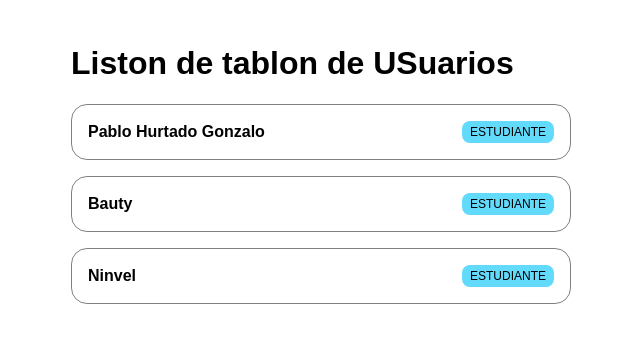
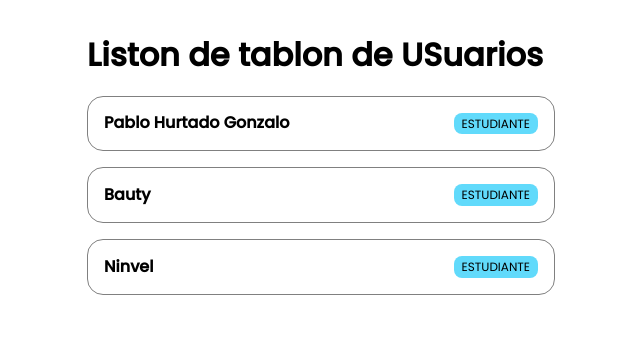
Before and after one commit to Coshiloco/Proyectos_React, a React (Vite) app: page / in a window 1280 px wide. Shown: the top 342 px of the page, without its empty margins (319-959 px from the left). Built offline with nearby package versions, Linux system fonts and the light colour scheme.

Commit message:
CSS GLobal y MOdules

```diff
--- a/src/index.css
+++ /dev/null
@@ -1,3 +0,0 @@
-body {
-	font-family: Arial, Helvetica, sans-serif;
-}
--- a/src/main.jsx
+++ b/src/main.jsx
@@ -1,7 +1,7 @@
 import ReactDOM from 'react-dom';
 import AppConChildren from './App';
 import Title from './components/Title';
-import './index.css';
+import './styles/index.css';
 
 // variables
 const curso = 'React';
--- /dev/null
+++ b/src/styles/fonts.css
@@ -0,0 +1,5 @@
+@import url('https://fonts.googleapis.com/css2?family=Poppins:ital,wght@0,400;0,500;1,400&display=swap');
+
+body {
+	font-family: 'Poppins', sans-serif;
+}
--- /dev/null
+++ b/src/styles/index.css
@@ -0,0 +1,4 @@
+@import './resets.css';
+@import './fonts.css';
+
+/*Resets*/
--- /dev/null
+++ b/src/styles/resets.css
@@ -0,0 +1,287 @@
+/*! modern-normalize v1.1.0 | MIT License | https://github.com/sindresorhus/modern-normalize */
+
+/*
+Document
+========
+*/
+
+/**
+Use a better box model (opinionated).
+*/
+
+*,
+::before,
+::after {
+	box-sizing: border-box;
+}
+
+/**
+Use a more readable tab size (opinionated).
+*/
+
+html {
+	-moz-tab-size: 4;
+	tab-size: 4;
+}
+
+/**
+1. Correct the line height in all browsers.
+2. Prevent adjustments of font size after orientation changes in iOS.
+*/
+
+html {
+	line-height: 1.15; /* 1 */
+	-webkit-text-size-adjust: 100%; /* 2 */
+}
+
+/*
+Sections
+========
+*/
+
+/**
+Remove the margin in all browsers.
+*/
+
+body {
+	margin: 0;
+}
+
+/**
+Improve consistency of default fonts in all browsers. (https://github.com/sindresorhus/modern-normalize/issues/3)
+*/
+
+body {
+	font-family: system-ui, -apple-system,
+		/* Firefox supports this but not yet `system-ui` */ 'Segoe UI', Roboto,
+		Helvetica, Arial, sans-serif, 'Apple Color Emoji', 'Segoe UI Emoji';
+}
+
+/*
+Grouping content
+================
+*/
+
+/**
+1. Add the correct height in Firefox.
+2. Correct the inheritance of border color in Firefox. (https://bugzilla.mozilla.org/show_bug.cgi?id=190655)
+*/
+
+hr {
+	height: 0; /* 1 */
+	color: inherit; /* 2 */
+}
+
+/*
+Text-level semantics
+====================
+*/
+
+/**
+Add the correct text decoration in Chrome, Edge, and Safari.
+*/
+
+abbr[title] {
+	text-decoration: underline dotted;
+}
+
+/**
+Add the correct font weight in Edge and Safari.
+*/
+
+b,
+strong {
+	font-weight: bolder;
+}
+
+/**
+1. Improve consistency of default fonts in all browsers. (https://github.com/sindresorhus/modern-normalize/issues/3)
+2. Correct the odd 'em' font sizing in all browsers.
+*/
+
+code,
+kbd,
+samp,
+pre {
+	font-family: ui-monospace, SFMono-Regular, Consolas, 'Liberation Mono', Menlo,
+		monospace; /* 1 */
+	font-size: 1em; /* 2 */
+}
+
+/**
+Add the correct font size in all browsers.
+*/
+
+small {
+	font-size: 80%;
+}
+
+/**
+Prevent 'sub' and 'sup' elements from affecting the line height in all browsers.
+*/
+
+sub,
+sup {
+	font-size: 75%;
+	line-height: 0;
+	position: relative;
+	vertical-align: baseline;
+}
+
+sub {
+	bottom: -0.25em;
+}
+
+sup {
+	top: -0.5em;
+}
+
+/*
+Tabular data
+============
+*/
+
+/**
+1. Remove text indentation from table contents in Chrome and Safari. (https://bugs.chromium.org/p/chromium/issues/detail?id=999088, https://bugs.webkit.org/show_bug.cgi?id=201297)
+2. Correct table border color inheritance in all Chrome and Safari. (https://bugs.chromium.org/p/chromium/issues/detail?id=935729, https://bugs.webkit.org/show_bug.cgi?id=195016)
+*/
+
+table {
+	text-indent: 0; /* 1 */
+	border-color: inherit; /* 2 */
+}
+
+/*
+Forms
+=====
+*/
+
+/**
+1. Change the font styles in all browsers.
+2. Remove the margin in Firefox and Safari.
+*/
+
+button,
+input,
+optgroup,
+select,
+textarea {
+	font-family: inherit; /* 1 */
+	font-size: 100%; /* 1 */
+	line-height: 1.15; /* 1 */
+	margin: 0; /* 2 */
+}
+
+/**
+Remove the inheritance of text transform in Edge and Firefox.
+1. Remove the inheritance of text transform in Firefox.
+*/
+
+button,
+select {
+	/* 1 */
+	text-transform: none;
+}
+
+/**
+Correct the inability to style clickable types in iOS and Safari.
+*/
+
+button,
+[type='button'],
+[type='reset'],
+[type='submit'] {
+	-webkit-appearance: button;
+}
+
+/**
+Remove the inner border and padding in Firefox.
+*/
+
+::-moz-focus-inner {
+	border-style: none;
+	padding: 0;
+}
+
+/**
+Restore the focus styles unset by the previous rule.
+*/
+
+:-moz-focusring {
+	outline: 1px dotted ButtonText;
+}
+
+/**
+Remove the additional ':invalid' styles in Firefox.
+See: https://github.com/mozilla/gecko-dev/blob/2f9eacd9d3d995c937b4251a5557d95d494c9be1/layout/style/res/forms.css#L728-L737
+*/
+
+:-moz-ui-invalid {
+	box-shadow: none;
+}
+
+/**
+Remove the padding so developers are not caught out when they zero out 'fieldset' elements in all browsers.
+*/
+
+legend {
+	padding: 0;
+}
+
+/**
+Add the correct vertical alignment in Chrome and Firefox.
+*/
+
+progress {
+	vertical-align: baseline;
+}
+
+/**
+Correct the cursor style of increment and decrement buttons in Safari.
+*/
+
+::-webkit-inner-spin-button,
+::-webkit-outer-spin-button {
+	height: auto;
+}
+
+/**
+1. Correct the odd appearance in Chrome and Safari.
+2. Correct the outline style in Safari.
+*/
+
+[type='search'] {
+	-webkit-appearance: textfield; /* 1 */
+	outline-offset: -2px; /* 2 */
+}
+
+/**
+Remove the inner padding in Chrome and Safari on macOS.
+*/
+
+::-webkit-search-decoration {
+	-webkit-appearance: none;
+}
+
+/**
+1. Correct the inability to style clickable types in iOS and Safari.
+2. Change font properties to 'inherit' in Safari.
+*/
+
+::-webkit-file-upload-button {
+	-webkit-appearance: button; /* 1 */
+	font: inherit; /* 2 */
+}
+
+/*
+Interactive
+===========
+*/
+
+/*
+Add the correct display in Chrome and Safari.
+*/
+
+summary {
+	display: list-item;
+}
```
